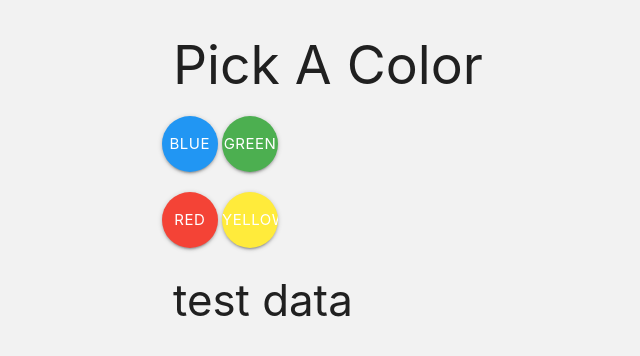
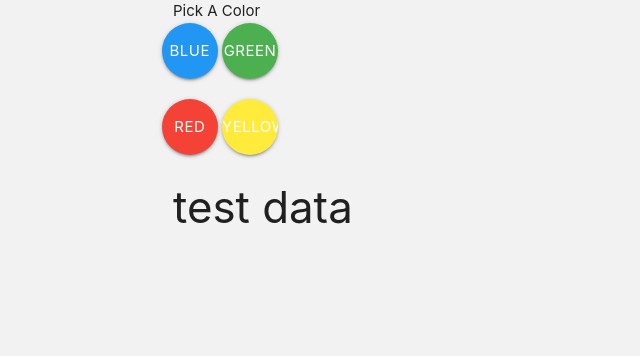
Before and after one commit to apollowebdesigns/apollowebdesigns.github.io, a plain HTML site: page index.html in a window 1280 px wide. Shown: the whole page, without its empty margins (19-659 px from the left). Drawn offline with nearby package versions, Linux system fonts and the light colour scheme; some packages are replaced by stand-ins of ours.

Commit message:
header made

```diff
--- a/index.html
+++ b/index.html
@@ -15,7 +15,7 @@
 
    <body class="container" ng-app="app" ng-controller="AppController as appCtrl">
       <div class="col s12">
-          <h2 class="top nav">Pick A Color</h2>
+          <header class="top nav">Pick A Color</header>
             <div class="row">
                 <button class="btn-floating btn-large blue" ng-click="appCtrl.getData('blue')">Blue</button>
                 <button class="btn-floating btn-large green" ng-click="appCtrl.getData('green')">Green</button>
```
